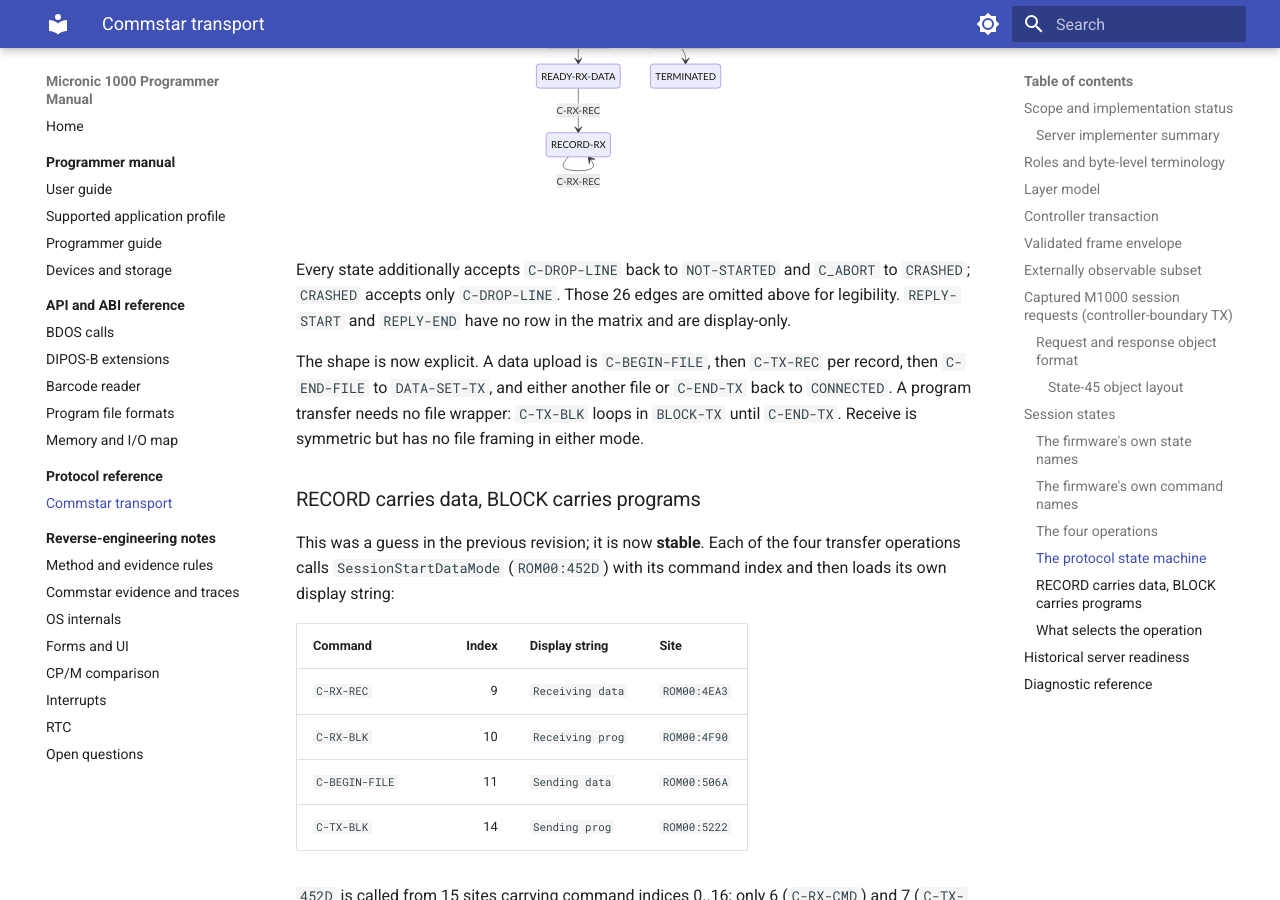
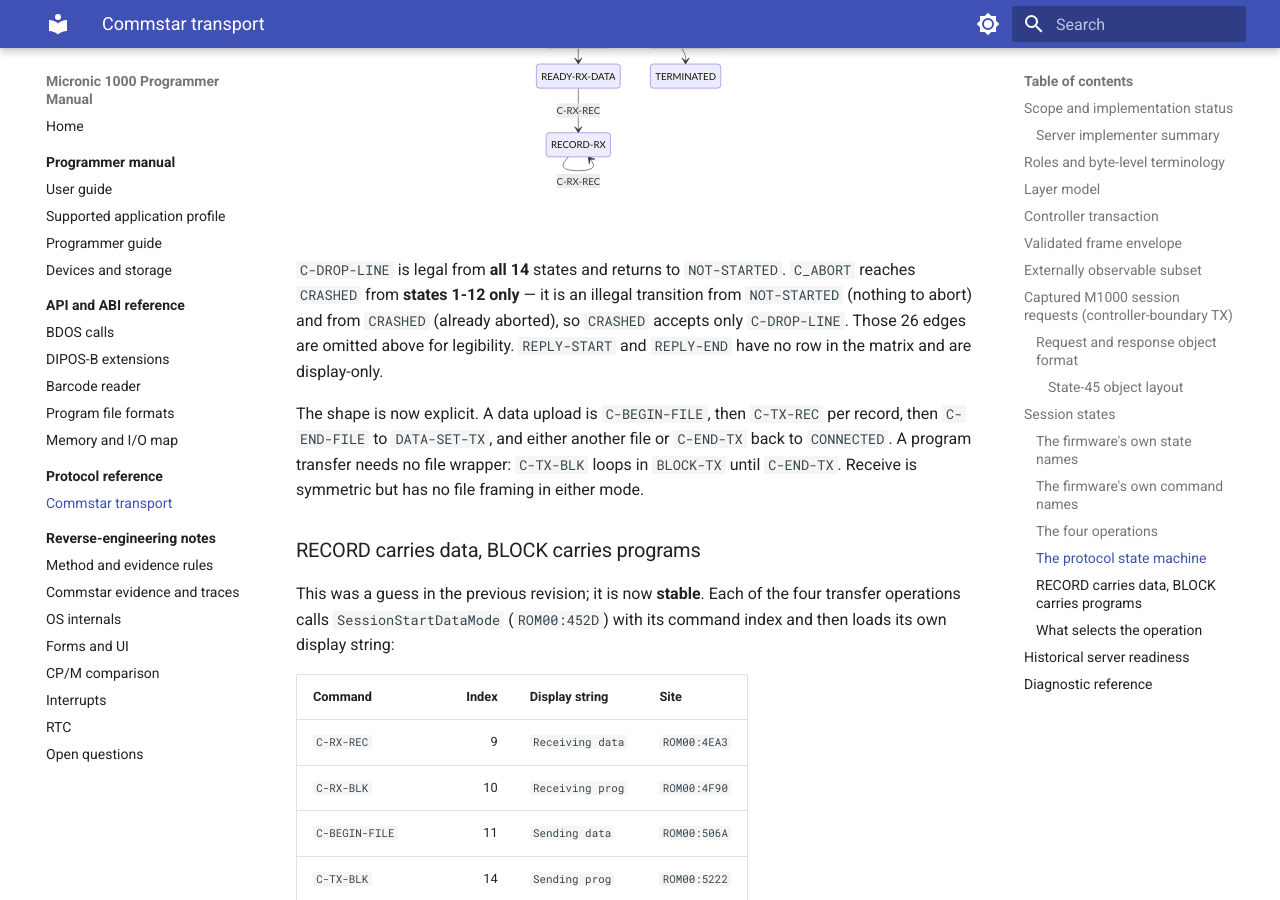
Before and after one commit to philpem/micronic1000, an MkDocs documentation site: the page built from doc/protocol/commstar.md, in a window 1280 px wide and 900 px high, scrolled down 10762 px. Built offline with MkDocs 1.6.1 and Material for MkDocs 9.7.7, drawn with Linux system fonts in a browser that asks for light colours.

Commit message:
Adversarial review of the state-machine findings; fix the C_ABORT claim
Ran seven falsification attempts against the previous commit in place of
the cross-provider review AGENTS.md asks for. Two found real errors.

Re-derived the table base, stride and branch polarity from raw bytes
rather than decompiler output, since the decompiler is what the claims
originally rested on:

  3C1A  LD DE,0011      stride = 17
  3C1D  CALL DFCC       multiply
  3C21  ADD HL,DE       + command
  3C22  LD DE,692A      table base
  3C25  ADD HL,DE
  3C26  LD E,(HL)       no intervening INC HL -> no off-by-one
  3C35/3C38  AND 0x80 ; JP NZ,3C44 -> 3C44 is the message-box path

The multiply routine is named Lib_Mul16Mod16, and if it were a modulo the
index would be state+command and the whole reading would collapse. Settled
structurally instead: column 4 (C-DROP-LINE) is 0x00 in every row at
stride 17 and at no other stride.

ERROR FIXED: "every state accepts C_ABORT to CRASHED" is false, and the
published text contradicted itself by also saying CRASHED accepts only
C-DROP-LINE. C-DROP-LINE is legal from all 14 states; C_ABORT is legal
from states 1-12 only and is an illegal transition from NOT-STARTED
(nothing to abort) and from CRASHED (already aborted). Corrected in the
doc and in the ROM00:692A plate.

STRENGTHENED: the command-index/name-table binding previously rested on
the 17=17 count alone. Nine semantic predictions taken from the name order
alone -- READY-RX-DATA + C-RX-REC -> RECORD-RX and so on -- all land on
legal cells with exactly the predicted target state, 9/9. Independently,
Session_ProgramReceiveMode (ROM00:4F5A), named long before this analysis,
issues command 10 = C-RX-BLK.

Also verified: 14-row extent (row 14 has 15 cells decoding to states >15);
no legal transition into states 4/5/6 anywhere in rows 0-13; and no RET
between the CALL 452D and the display-string load in either checked
routine, so the string/command pairing is same-flow.

Ghidra plate on 692A updated with the byte-level derivation and saved.

Co-Authored-By: Claude Opus 5 (1M context) <noreply@anthropic.com>
Claude-Session: https://claude.ai/code/session_01QBz9pn8cwR4hKVMeDTvs7x

````diff
--- a/doc/protocol/commstar.md
+++ b/doc/protocol/commstar.md
@@ -414,9 +414,11 @@ stateDiagram-v2
     BLKTX --> CONNECTED: C-END-TX
 ```
 
-Every state additionally accepts `C-DROP-LINE` back to `NOT-STARTED` and
-`C_ABORT` to `CRASHED`; `CRASHED` accepts only `C-DROP-LINE`. Those 26 edges
-are omitted above for legibility. `REPLY-START` and `REPLY-END` have no row
+`C-DROP-LINE` is legal from **all 14** states and returns to `NOT-STARTED`.
+`C_ABORT` reaches `CRASHED` from **states 1-12 only** — it is an illegal
+transition from `NOT-STARTED` (nothing to abort) and from `CRASHED` (already
+aborted), so `CRASHED` accepts only `C-DROP-LINE`. Those 26 edges are omitted
+above for legibility. `REPLY-START` and `REPLY-END` have no row
 in the matrix and are display-only.
 
 The shape is now explicit. A data upload is
````
Also changed, not shown: doc/research/TASKS.md (+34 -0 lines).
